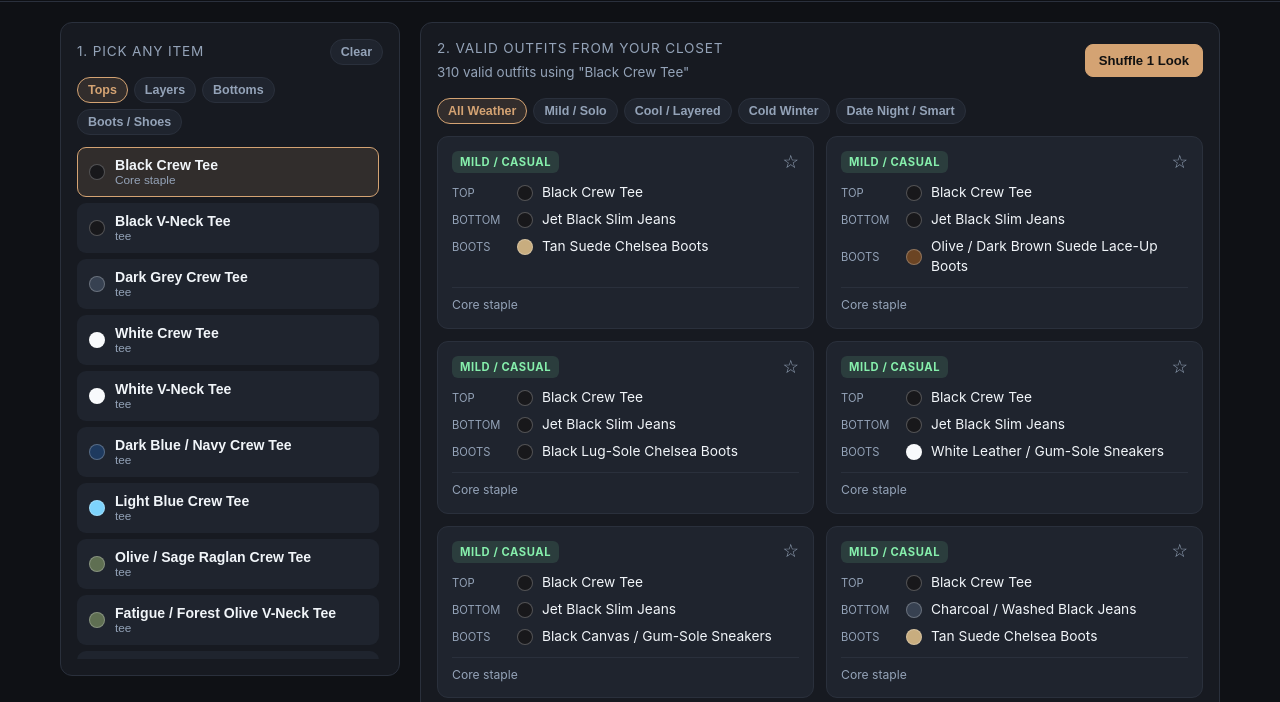
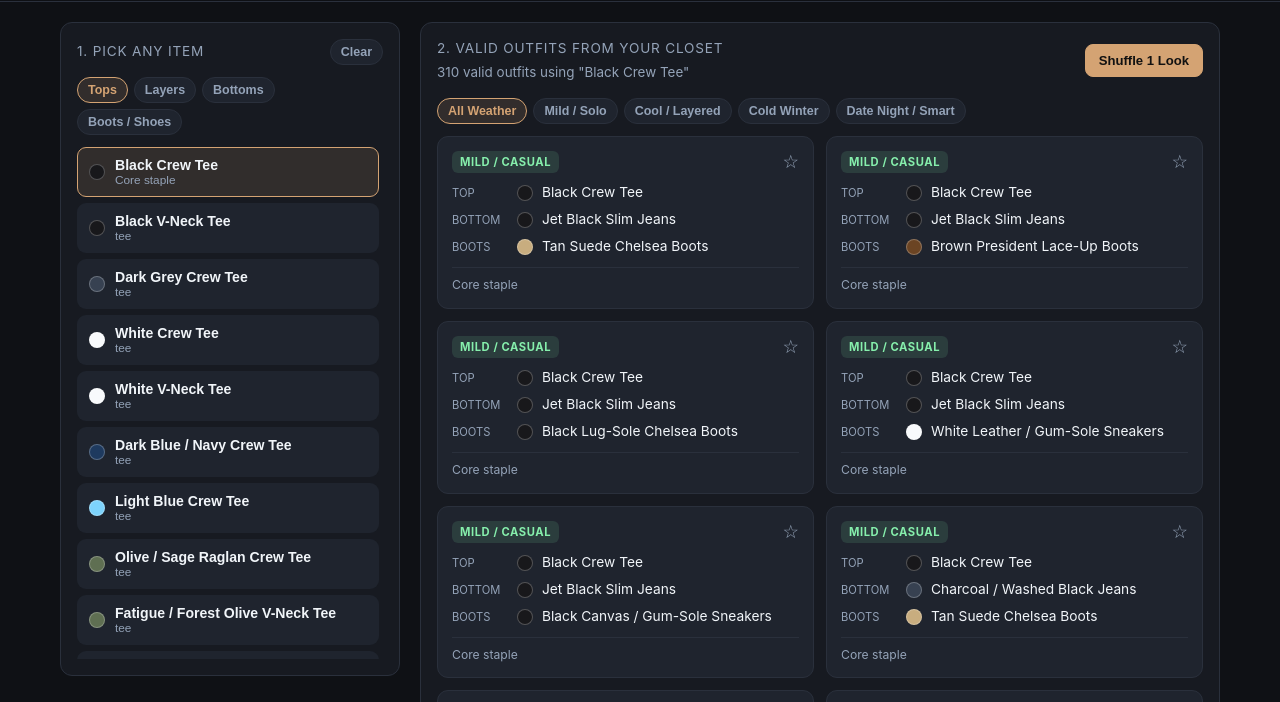
Before and after one commit to travisvadnais/closet-pairing-app, a plain HTML site: page index.html in a window 1280 px wide. Shown: the part 66-768 px from the top of the page. Drawn offline with Linux system fonts and the light colour scheme.

Commit message:
Rename lace-up boots to Brown President Lace-Up Boots

```diff
--- a/index.html
+++ b/index.html
@@ -655,7 +655,7 @@
       // FOOTWEAR
       { id: "f_tan_chelsea", name: "Tan Suede Chelsea Boots", category: "footwear", subType: "boots", color: "tan", note: "" },
       { id: "f_brown_chelsea", name: "Brown Leather Chelsea Boots", category: "footwear", subType: "boots", color: "brown", note: "" },
-      { id: "f_olive_lace", name: "Olive / Dark Brown Suede Lace-Up Boots", category: "footwear", subType: "boots", color: "brown", note: "" },
+      { id: "f_olive_lace", name: "Brown President Lace-Up Boots", category: "footwear", subType: "boots", color: "brown", note: "" },
       { id: "f_black_chelsea", name: "Black Lug-Sole Chelsea Boots", category: "footwear", subType: "boots", color: "black", note: "" },
       { id: "f_white_sneaker", name: "White Leather / Gum-Sole Sneakers", category: "footwear", subType: "sneakers", color: "white", note: "Casual only" },
       { id: "f_black_sneaker", name: "Black Canvas / Gum-Sole Sneakers", category: "footwear", subType: "sneakers", color: "black", note: "Casual only" }
```
